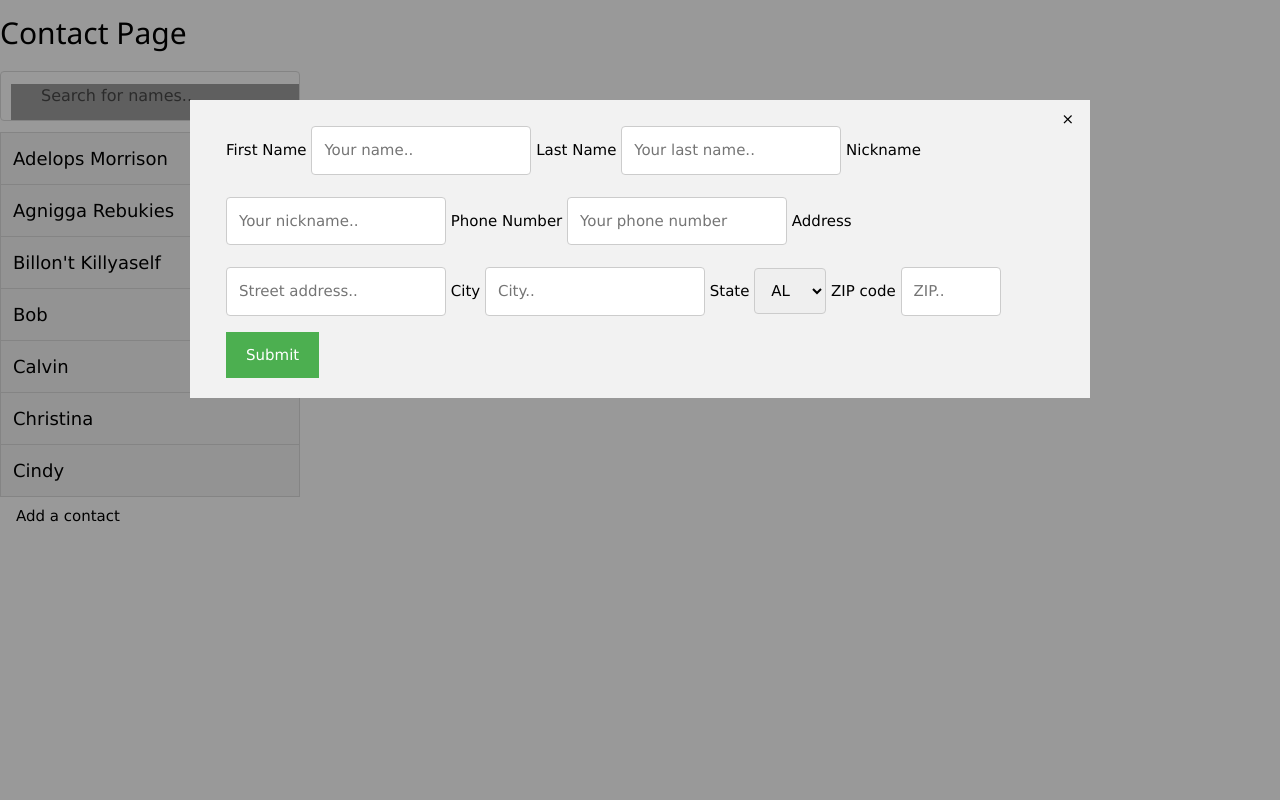
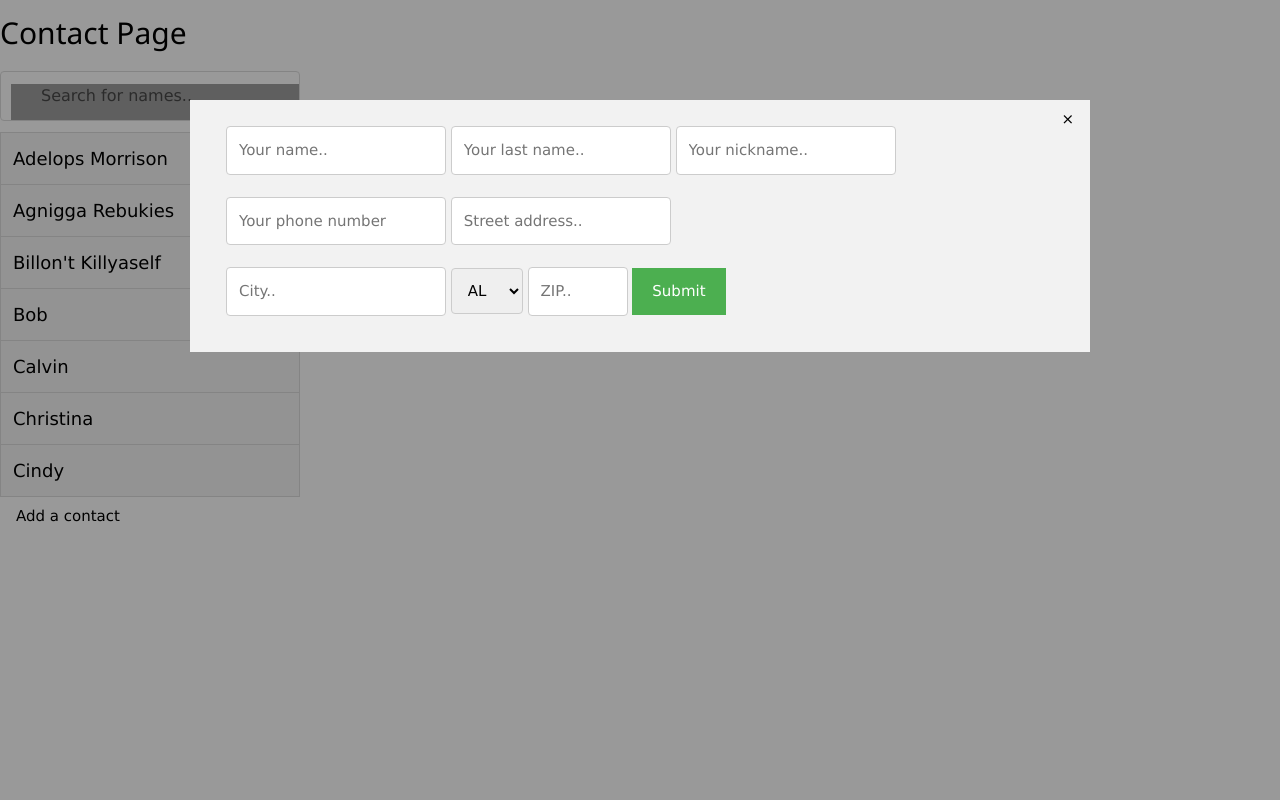
Before and after one commit to Rodbourne/Processes, a PHP site: page /contactSite/contactPage.html in a window 1280 px wide, after a click on "Add a contact". Run offline with PHP 8.4, Linux system fonts and the light colour scheme; grey boxes are pictures that could not be loaded.

Commit message:
Removed contact page's modal labels since they have placleholders anyway, inline blocked 'em

```diff
--- a/contactSite/contactCSS.css
+++ b/contactSite/contactCSS.css
@@ -42,7 +42,7 @@
 /*CSS for modal Add form*/
 label{
   text-align:left;
-  /*display:inline-block;*/
+ /* display:inline-block;*/
 }
 
 
@@ -55,8 +55,6 @@ input[type=text], select, textarea {
     margin-top: 6px;
     margin-bottom: 16px;
     resize: vertical;
-	display:inline-block;
-    position:inherit;
 }
 
 input[type=submit] {
@@ -73,7 +71,25 @@ input[type=submit]:hover {
 }
 
 .container {
+	/*display: flex;*/
+  justify-content: center;
+  align-items: center;
 	width: inherit;
    background-color: #f2f2f2;
     padding: 20px;
 }
+/*Form Div CSS*/
+form > div {
+
+	display:inline-block;
+  position: relative;
+}
+form > div > label {
+
+  position: absolute;
+   padding:20px;
+}
+
+form{
+	display: inline-block;
+}
--- a/contactSite/contactPage.html
+++ b/contactSite/contactPage.html
@@ -41,24 +41,31 @@ class="w3-button">Add a contact</button>
       <div class="container">
 <!--The contact form -->
   <form action="/action_page.php">
+	<div>
+    <input type="text" id="fname" name="firstname" placeholder="Your name..">
+	</div>
+	<div>
+    <input type="text" id="lname" name="lastname" placeholder="Your last name..">
+	</div>
+	<div>
+    <input type="text" id="nname" name="nickname" placeholder="Your nickname..">
+	</div>
+	<div>
 
-    <label for="fname">First Name</label>
-    <input type="text" id="fname" name="firstname" placeholder="Your name..">
+	<input type="text" id="pnumber" name="phonenumber" placeholder="Your phone number">
 
-    <label for="lname">Last Name</label>
-    <input type="text" id="lname" name="lastname" placeholder="Your last name..">
-    <label for="nname">Nickname</label>
-    <input type="text" id="nname" name="nickname" placeholder="Your nickname..">
+	</div>
+       <div>
 
+	   <input type="text" id="addy" name="address" placeholder="Street address..">
 
-    <label for="pnumber">Phone Number</label>
-    <input type="text" id="pnumber" name="phonenumber" placeholder="Your phone number">
-       <label for="addy">Address</label>
-    <input type="text" id="addy" name="address" placeholder="Street address..">
+	   </div><br>
+	<div>
 
-	  <label for="city">City</label>
 	 <input type="text" id="city" name="city" placeholder="City..">
-     <label for="state">State</label>
+
+	 </div>
+	 <div>
 	 <select id = "state" name="state">
 	<option value="AL">AL</option>
 	<option value="AK">AK</option>
@@ -112,14 +119,13 @@ class="w3-button">Add a contact</button>
 	<option value="WI">WI</option>
 	<option value="WY">WY</option>
 </select>
-	  <label for="zip">ZIP code</label>
-
+	  </div>
+	  <div>
 <input type="text" id="zip" name="zipcode" maxlength="5" size="5" placeholder="ZIP..">
-
+	  </div>
     <input type="submit" value="Submit" onclick="addContact();">
   </form>
 </div>
-
     </div>
   </div>
 </div>
```
